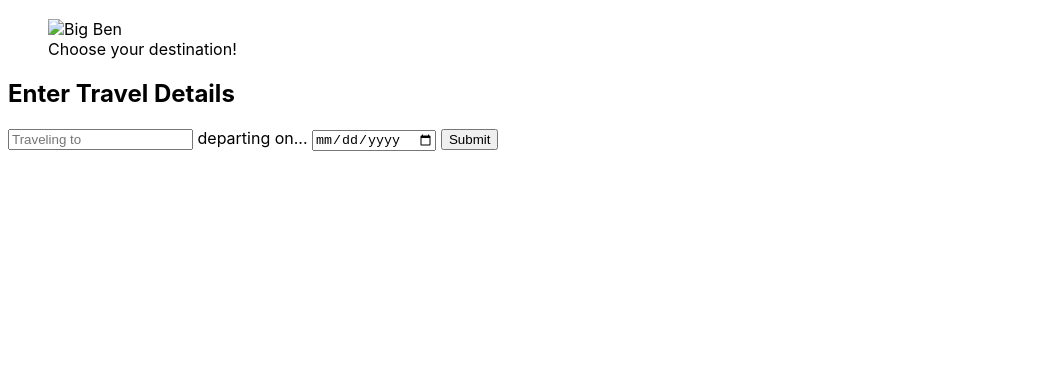
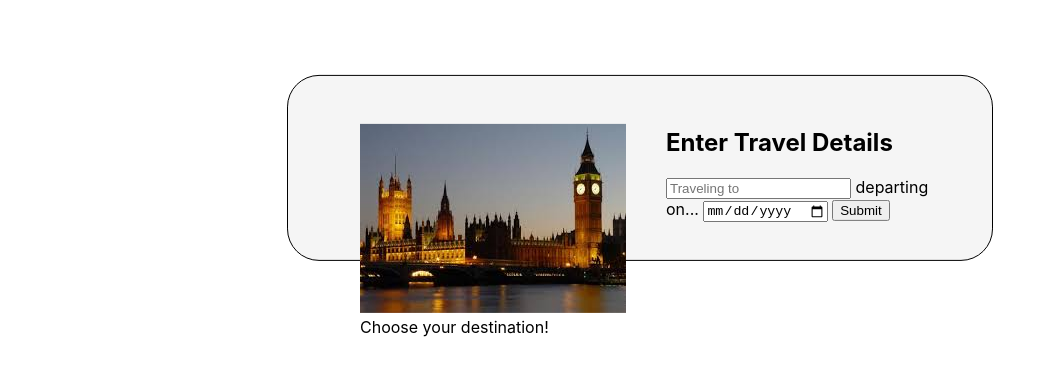
Before and after one commit to Zamio77/Travel-App, a website: page src/client/views/index.html in a window 1280 px wide. Shown: the part 63-438 px from the top of the page, without its empty margins (0-1048 px from the left). Drawn offline with nearby package versions, Linux system fonts and the light colour scheme; files that its build step writes are made by us from their sources; files whose address does not match are found by name; a web font is replaced by a local one.

Commit message:
Consolidating Files

```diff
--- a/src/client/styles/section.scss
+++ /dev/null
@@ -1,19 +0,0 @@
-.site-entry {
-    border: 0.5px solid black;
-    background-color: whitesmoke;
-    padding: 2em;
-    margin: auto 6em auto 2em;
-    width: 500px;
-    border-radius: 2rem;
-    display: flex;
-    justify-content: center;
-    height: 50vh;
-    margin: 0 auto;
-    position: relative;
-    transform: translateY(15%);
-    width: 50vw;
-}
-
-.travel-img {
-    background-image: url(../media/Big_Ben.jpg);
-}
--- a/src/client/styles/style.scss
+++ b/src/client/styles/style.scss
@@ -6,3 +6,22 @@ body{
     background-repeat: no-repeat;
     background-size: cover;
 }
+
+.site-entry {
+    border: 0.5px solid black;
+    background-color: whitesmoke;
+    padding: 2em;
+    width: 500px;
+    border-radius: 2rem;
+    display: flex;
+    justify-content: center;
+    height: 15vh;
+    margin: 50px auto 25px auto;
+    position: relative;
+    transform: translateY(15%);
+    width: 50vw;
+}
+
+.travel-img {
+
+}
--- a/src/client/views/index.html
+++ b/src/client/views/index.html
@@ -16,7 +16,7 @@
     </header>
     <article class="site-entry">
       <figure>
-        <img class="travel-img" alt="Big Ben">
+        <img class="travel-img" src="../media/londonSkyline.jpg" alt="Big Ben">
         <figcaption class='fig-caption'>Choose your destination!</figcaption>
       </figure>
       <section class="travel-entry">
```
